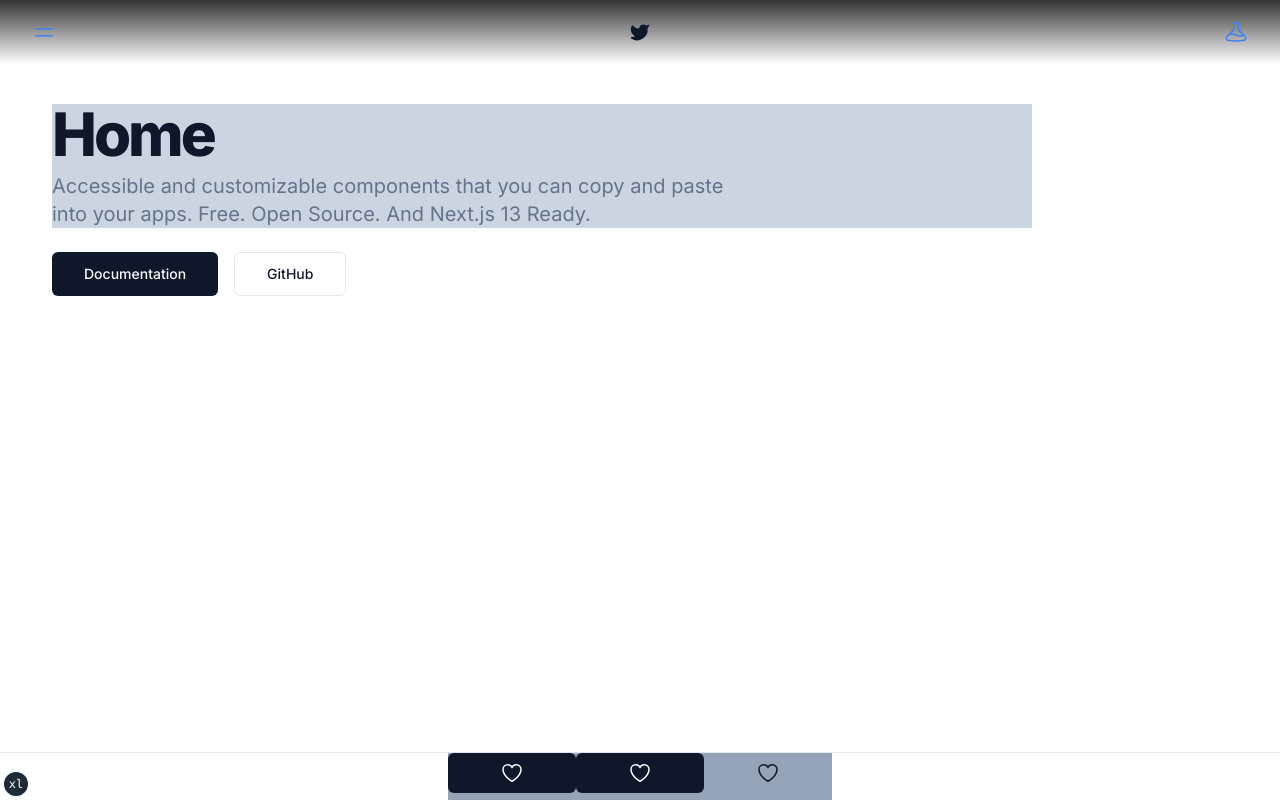
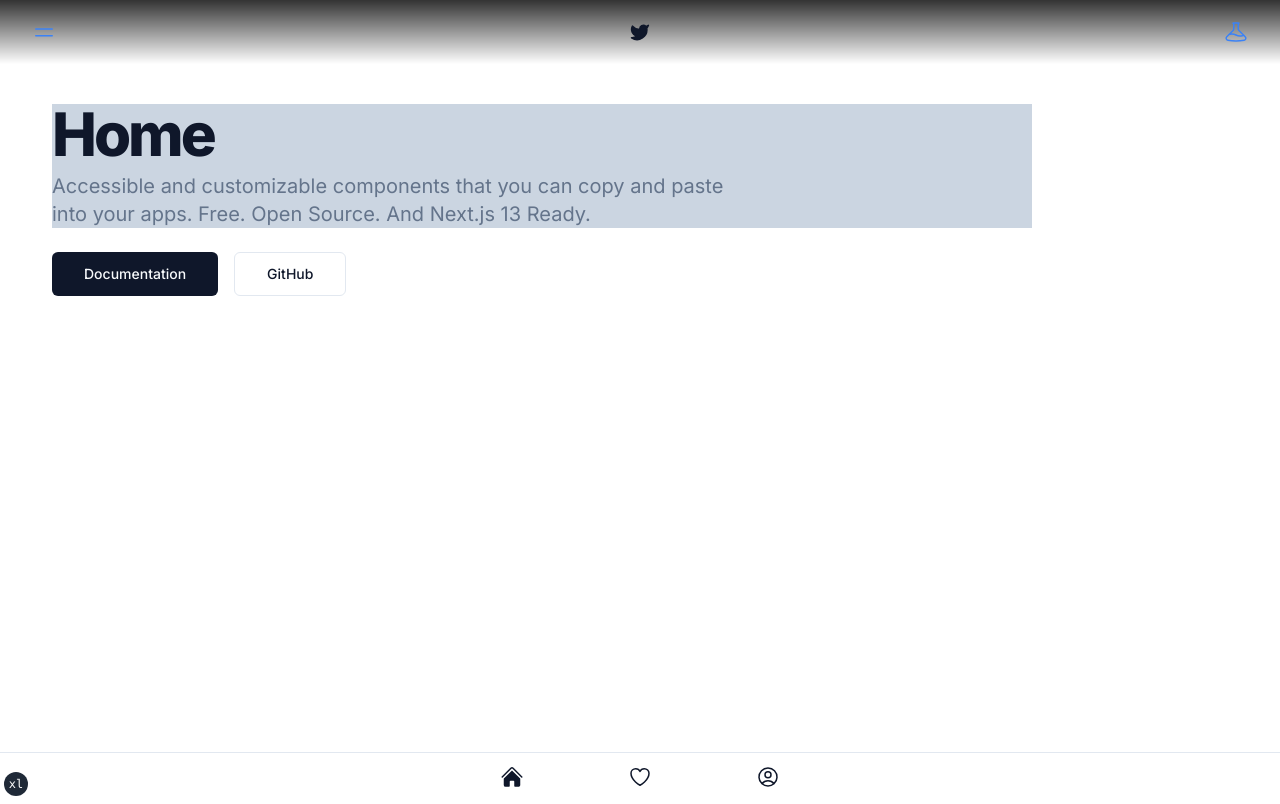
Before and after one commit to LeeWalpole/FlamesLinks, a Next.js app: page / in a window 1280 px wide. Built offline with nearby package versions, Linux system fonts and the light colour scheme.

Commit message:
Updated Nav Bottom Bar Links

```diff
--- a/app/profile/page.tsx
+++ b/app/profile/page.tsx
@@ -23,7 +23,7 @@ const images = [
 export default function IndexPage() {
   return (
     <>
-      <section className="feed relative top-[-4rem] m-auto  flex flex-row gap-7 sm:top-0  sm:w-96 ">
+      <section className="feed relative top-[-4rem] m-auto  flex flex-row gap-7  sm:w-96 ">
         <article className="w-full ">
           <figure className="relative aspect-[1/1] w-full">
             <Swiper
--- a/components/NavBottom.tsx
+++ b/components/NavBottom.tsx
@@ -3,7 +3,7 @@
 import Link from "next/link"
 import { usePathname } from "next/navigation"
 
-import { Button } from "@/components/ui/button"
+import { Button, buttonVariants } from "@/components/ui/button"
 import { Icons } from "@/components/icons"
 
 export default function NavBottom() {
@@ -11,28 +11,30 @@ export default function NavBottom() {
 
   return (
     <footer className="fixed bottom-0 z-40 h-12 w-full border-t bg-background">
-      <nav className="grid-cols-auto m-auto grid h-full w-96 grid-flow-col items-baseline  bg-slate-400">
-        <Button variant="">
-          {pathname === "/discover" ? (
-            <Icons.heartSolid className="h-6 w-6 text-blue-500" />
+      <nav className="grid-cols-auto m-auto grid h-full w-96 grid-flow-col items-stretch justify-stretch bg-background align-middle ">
+        <Link href="/" className="flex items-center justify-center ">
+          {pathname === "/" ? (
+            <Icons.homeSolid className="h-6 w-6 " />
+          ) : (
+            <Icons.home className="h-6 w-6" />
+          )}
+        </Link>
+
+        <Link href="/about" className="flex items-center justify-center">
+          {pathname === "/about" ? (
+            <Icons.heartSolid className="h-6 w-6" />
           ) : (
             <Icons.heart className="h-6 w-6" />
           )}
-        </Button>
-        <Button variant="">
-          {pathname === "/discover" ? (
-            <Icons.heartSolid className="h-6 w-6 text-blue-500" />
+        </Link>
+
+        <Link href="/profile" className="flex items-center justify-center">
+          {pathname === "/profile" ? (
+            <Icons.profileSolid className="h-6 w-6 " />
           ) : (
-            <Icons.heart className="h-6 w-6" />
+            <Icons.profile className="h-6 w-6" />
           )}
-        </Button>
-        <Button variant="ghost">
-          {pathname === "/discover" ? (
-            <Icons.heartSolid className="h-6 w-6 text-blue-500" />
-          ) : (
-            <Icons.heart className="h-6 w-6" />
-          )}
-        </Button>
+        </Link>
       </nav>
     </footer>
   )
--- a/components/icons.tsx
+++ b/components/icons.tsx
@@ -59,12 +59,12 @@ export const Icons = {
   ),
   email: (props: LucideProps) => (
     <svg
+      {...props}
       xmlns="http://www.w3.org/2000/svg"
       fill="none"
       viewBox="0 0 24 24"
       strokeWidth={1.5}
       stroke="currentColor"
-      {...props}
     >
       <path
         strokeLinecap="round"
@@ -75,10 +75,10 @@ export const Icons = {
   ),
   link: (props: LucideProps) => (
     <svg
+      {...props}
       xmlns="http://www.w3.org/2000/svg"
       viewBox="0 0 24 24"
       fill="currentColor"
-      {...props}
     >
       <path
         fill-rule="evenodd"
@@ -87,4 +87,65 @@ export const Icons = {
       />
     </svg>
   ),
+  home: (props: LucideProps) => (
+    <svg
+      {...props}
+      xmlns="http://www.w3.org/2000/svg"
+      fill="none"
+      viewBox="0 0 24 24"
+      strokeWidth={1.5}
+      stroke="currentColor"
+      className="h-6 w-6"
+    >
+      <path
+        strokeLinecap="round"
+        strokeLinejoin="round"
+        d="M2.25 12l8.954-8.955c.44-.439 1.152-.439 1.591 0L21.75 12M4.5 9.75v10.125c0 .621.504 1.125 1.125 1.125H9.75v-4.875c0-.621.504-1.125 1.125-1.125h2.25c.621 0 1.125.504 1.125 1.125V21h4.125c.621 0 1.125-.504 1.125-1.125V9.75M8.25 21h8.25"
+      />
+    </svg>
+  ),
+  homeSolid: (props: LucideProps) => (
+    <svg
+      {...props}
+      xmlns="http://www.w3.org/2000/svg"
+      viewBox="0 0 24 24"
+      fill="currentColor"
+      className="h-6 w-6"
+    >
+      <path d="M11.47 3.84a.75.75 0 011.06 0l8.69 8.69a.75.75 0 101.06-1.06l-8.689-8.69a2.25 2.25 0 00-3.182 0l-8.69 8.69a.75.75 0 001.061 1.06l8.69-8.69z" />
+      <path d="M12 5.432l8.159 8.159c.03.03.06.058.091.086v6.198c0 1.035-.84 1.875-1.875 1.875H15a.75.75 0 01-.75-.75v-4.5a.75.75 0 00-.75-.75h-3a.75.75 0 00-.75.75V21a.75.75 0 01-.75.75H5.625a1.875 1.875 0 01-1.875-1.875v-6.198a2.29 2.29 0 00.091-.086L12 5.43z" />
+    </svg>
+  ),
+  profile: (props: LucideProps) => (
+    <svg
+      {...props}
+      xmlns="http://www.w3.org/2000/svg"
+      fill="none"
+      viewBox="0 0 24 24"
+      strokeWidth={1.5}
+      stroke="currentColor"
+      className="h-6 w-6"
+    >
+      <path
+        strokeLinecap="round"
+        strokeLinejoin="round"
+        d="M17.982 18.725A7.488 7.488 0 0012 15.75a7.488 7.488 0 00-5.982 2.975m11.963 0a9 9 0 10-11.963 0m11.963 0A8.966 8.966 0 0112 21a8.966 8.966 0 01-5.982-2.275M15 9.75a3 3 0 11-6 0 3 3 0 016 0z"
+      />
+    </svg>
+  ),
+  profileSolid: (props: LucideProps) => (
+    <svg
+      {...props}
+      xmlns="http://www.w3.org/2000/svg"
+      viewBox="0 0 24 24"
+      fill="currentColor"
+      className="h-6 w-6"
+    >
+      <path
+        fillRule="evenodd"
+        d="M18.685 19.097A9.723 9.723 0 0021.75 12c0-5.385-4.365-9.75-9.75-9.75S2.25 6.615 2.25 12a9.723 9.723 0 003.065 7.097A9.716 9.716 0 0012 21.75a9.716 9.716 0 006.685-2.653zm-12.54-1.285A7.486 7.486 0 0112 15a7.486 7.486 0 015.855 2.812A8.224 8.224 0 0112 20.25a8.224 8.224 0 01-5.855-2.438zM15.75 9a3.75 3.75 0 11-7.5 0 3.75 3.75 0 017.5 0z"
+        clipRule="evenodd"
+      />
+    </svg>
+  ),
 }
```
